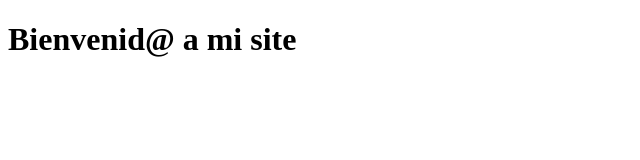
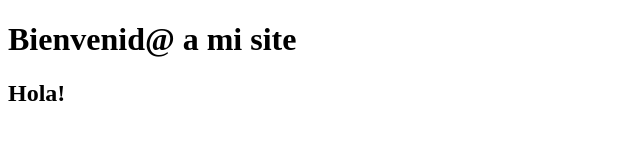
Before and after one commit to msJoan02/lemoncode-Git, a plain HTML site: page index.html in a window 1280 px wide. Shown: the full height of the page, 0-640 px from the left. Drawn offline with Linux system fonts and the light colour scheme.

Commit message:
Haciendo algunos cambios

```diff
--- a/index.html
+++ b/index.html
@@ -7,5 +7,6 @@
 </head>
 <body>
     <h1>Bienvenid@ a mi site</h1>
+    <h2>Hola!</h2>
 </body>
 </html>
```
